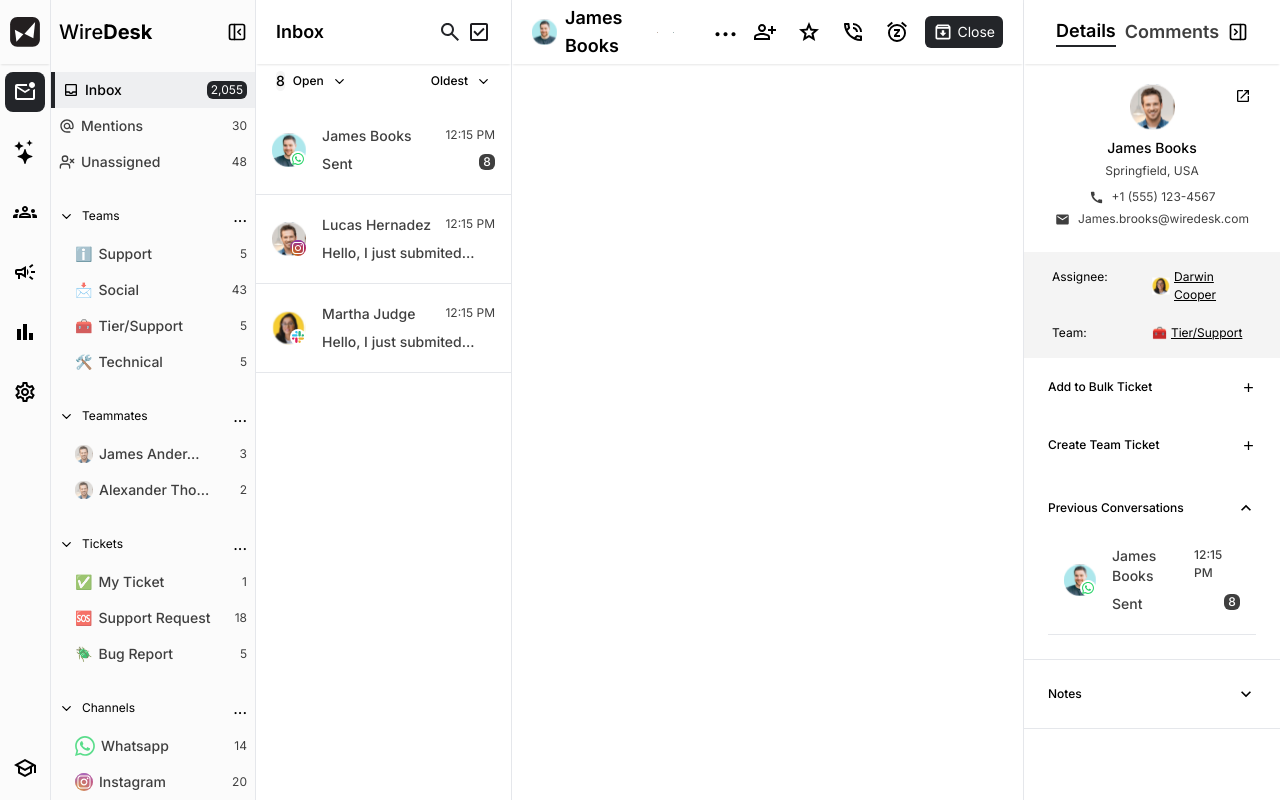
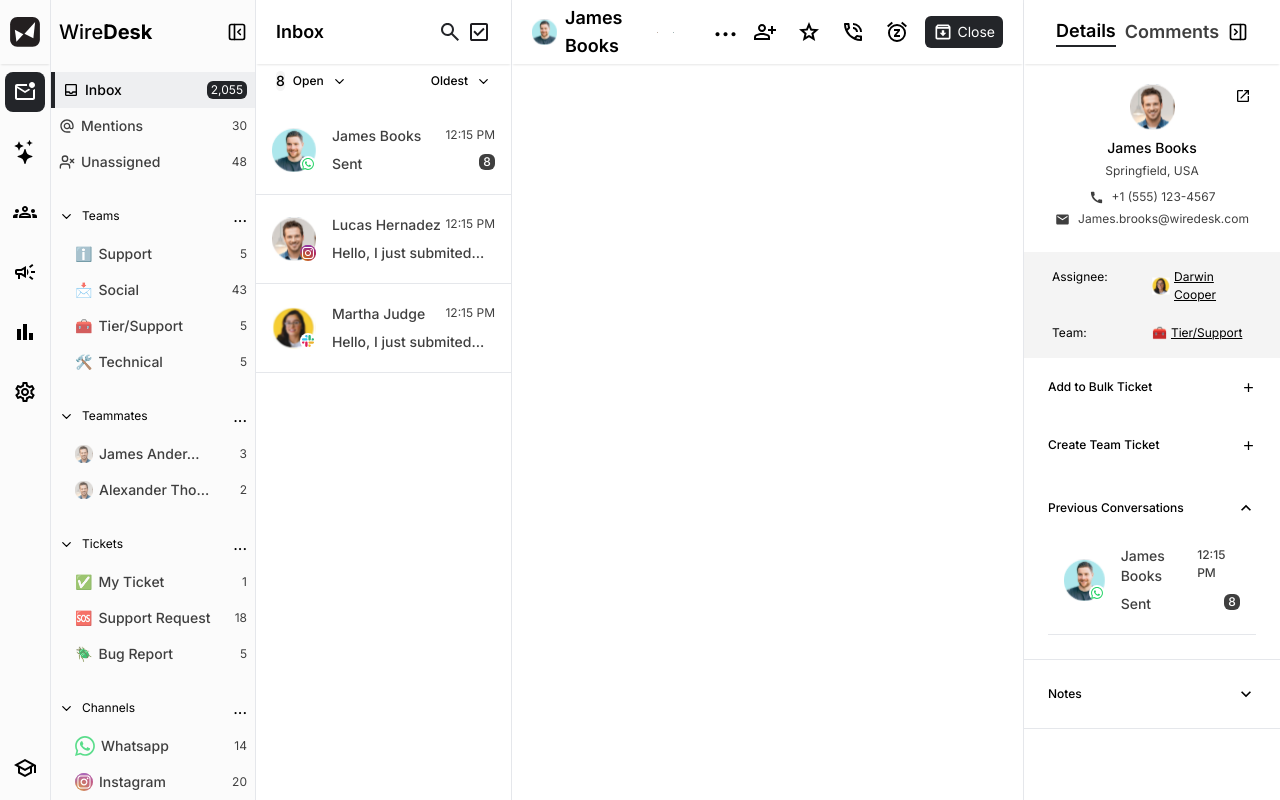
Before and after one commit to Marvelousy20/wiredesk, a Next.js app: page / in a window 1280 px wide. Built offline with nearby package versions, Linux system fonts and the light colour scheme.

Commit message:
making changes

```diff
--- a/src/components/Message/MessageCard.tsx
+++ b/src/components/Message/MessageCard.tsx
@@ -20,7 +20,7 @@ const MessageCard = ({
   return (
     <div className="flex gap-4 items-center w-full px-4 border-b py-5 hover:bg-[#EEEFF1] cursor-pointer">
       <div className="relative">
-        <Image src={img} alt="avatar" width={44} height={44} />
+        <Image src={img} alt="avatar" width={60} height={60} />
 
         <div className="absolute bottom-0 right-0">
           <Image src={platform} alt="slack" width={16} height={16} />
```
